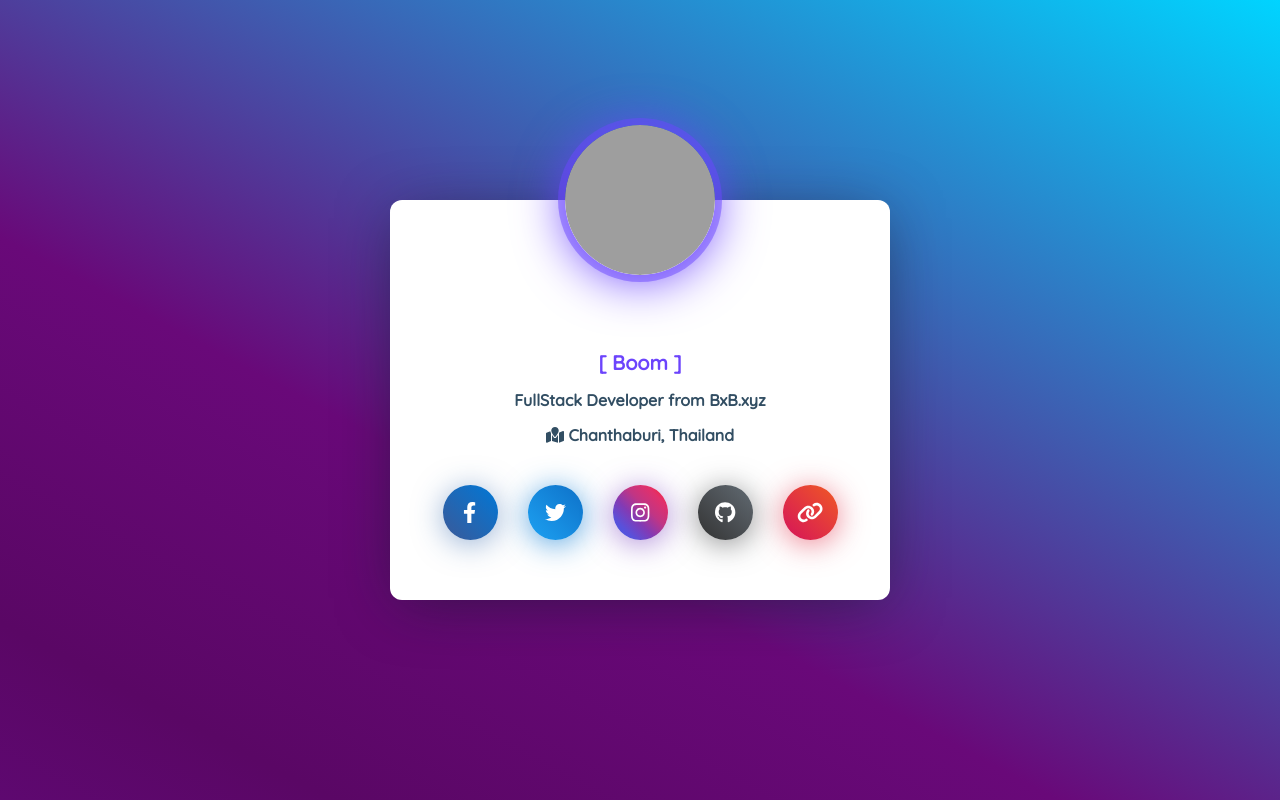
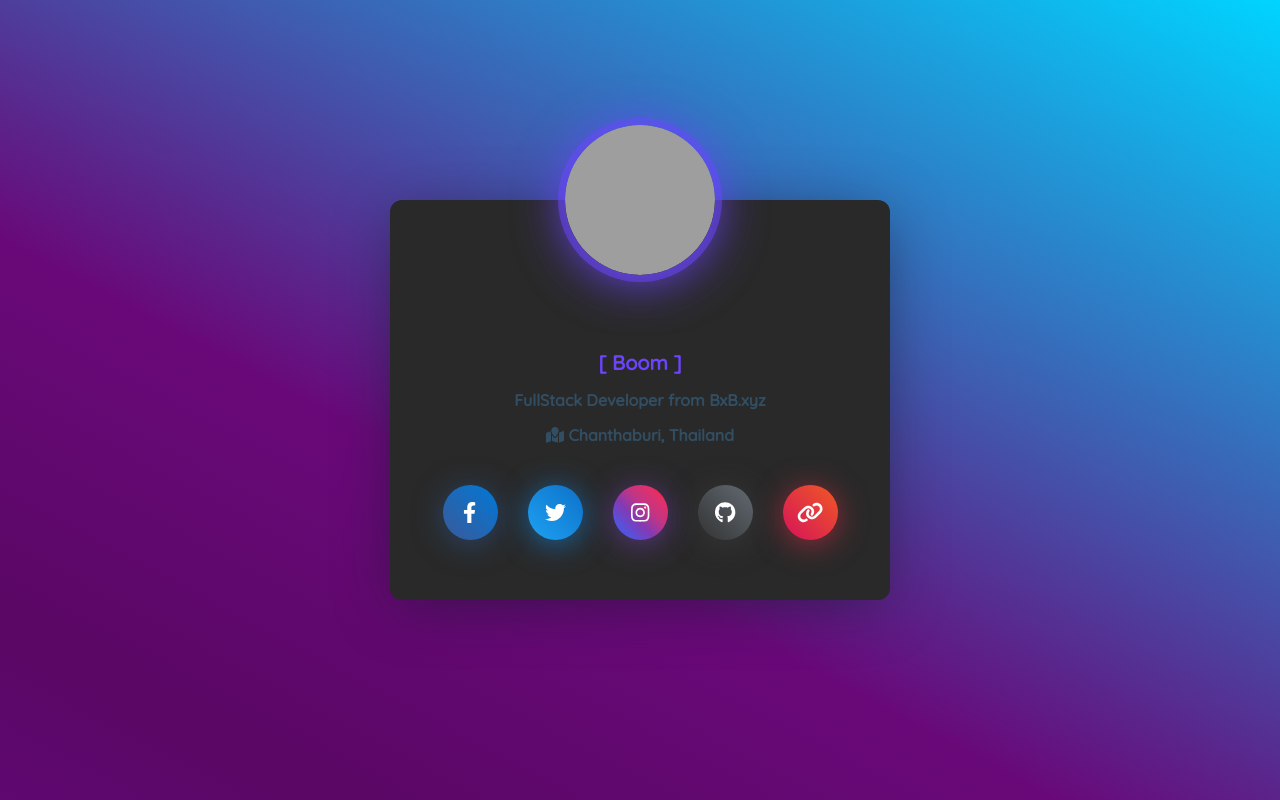
Before and after one commit to B-O-O-Ml/Profile_Card, a plain HTML site: page index.html in a window 1280 px wide. Drawn offline with Linux system fonts and the light colour scheme; grey boxes are pictures that could not be loaded.

Commit message:
Update style.css

```diff
--- a/css/style.css
+++ b/css/style.css
@@ -17,7 +17,7 @@ body {
     width: 100%;
     min-height: 400px;
     max-width: 500px;
-    background: #ffff;
+    background: rgb(41, 41, 41);
     margin: auto;
     box-shadow: 0px 8px 60px -10px rgba(13,28,39,0.6);
     border-radius: 12px;
```
